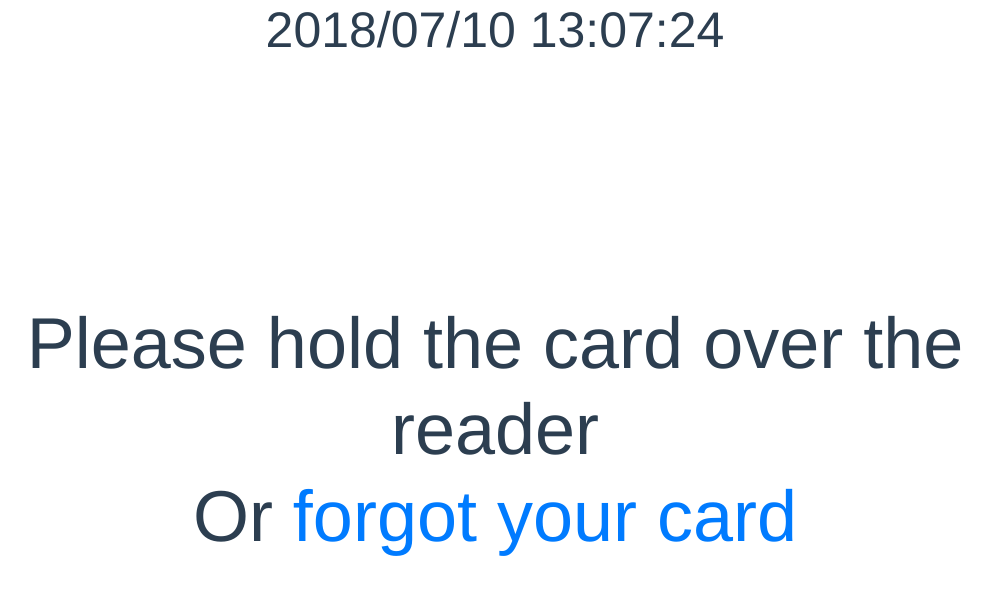
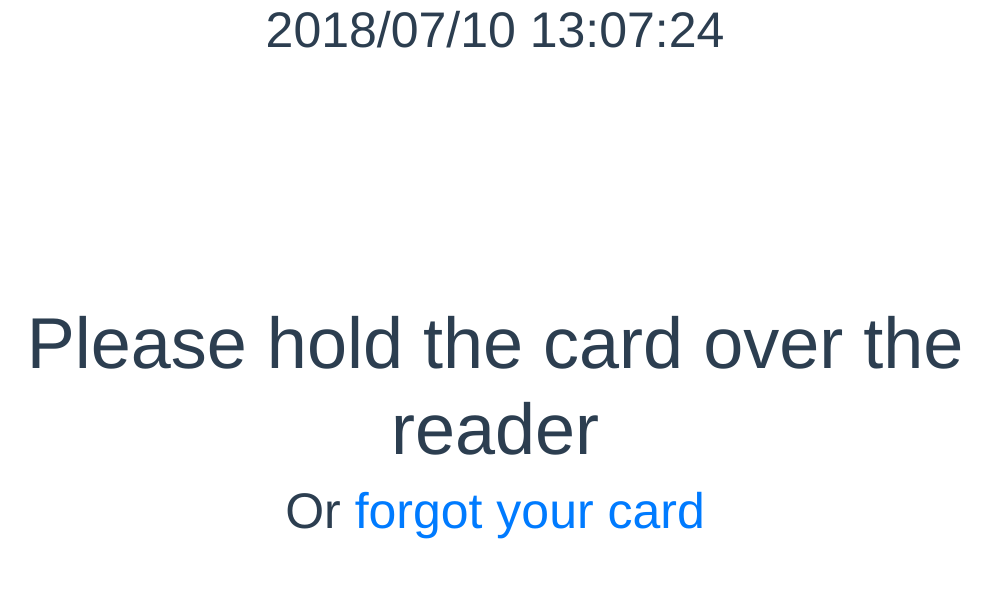
Before and after one commit to AizuGeekDojo/EnterLeaveSystem, a Vue app in the folder front/: page /#/ in a window 1280 px wide. Shown: the top 594 px of the page, without its empty margins (145-1137 px from the left). Built offline with nearby package versions, Linux system fonts and the light colour scheme; no server answers.

Commit message:
Improve forgot link design in top

```diff
--- a/front/src/components/top.vue
+++ b/front/src/components/top.vue
@@ -2,8 +2,8 @@
   <div id='top' ref="message">
     <h2>{{clocktext}}</h2>
     <div id="message">
-      <h1>Please hold the card over the reader<br/>
-      Or <router-link to="/forgot">forgot your card</router-link></h1>
+      <h1>Please hold the card over the reader<br/></h1>
+      <h2>Or <router-link to="/forgot">forgot your card</router-link></h2>
     </div>
   </div>
 </template>
```
